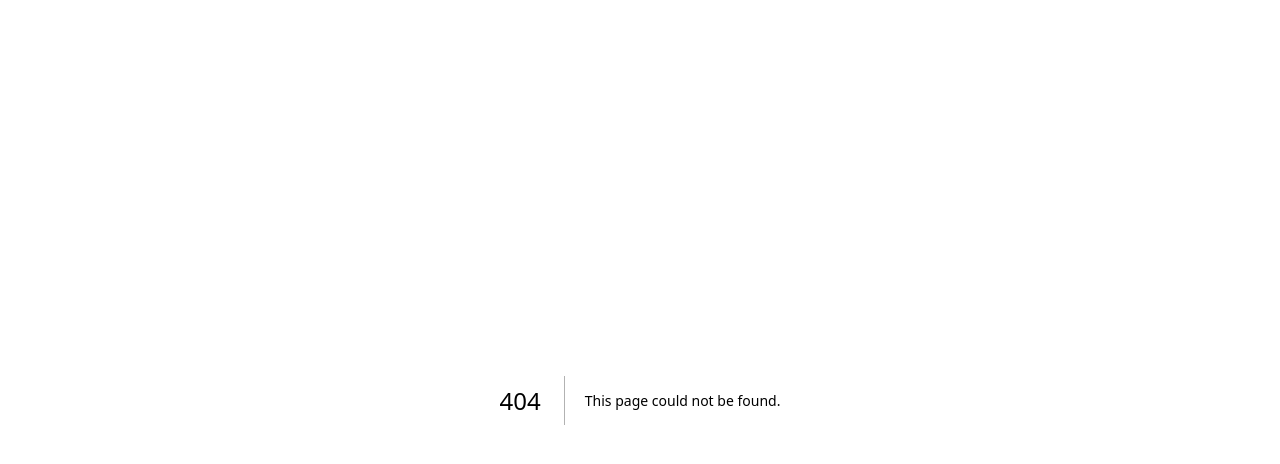
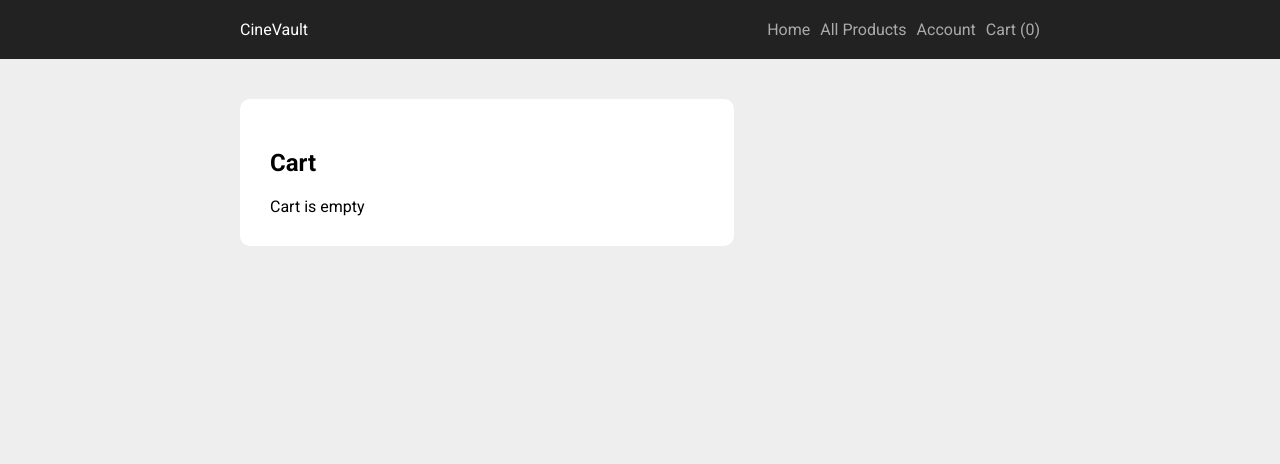
Before and after one commit to michaelvong/cinevault-front, a Next.js app: page /cart in a window 1280 px wide. Before the commit this address had no page. Shown: the top 464 px of the page. Built offline with nearby package versions, Linux system fonts and the light colour scheme.

Commit message:
added cart page, display cart info and user input

```diff
--- /dev/null
+++ b/pages/cart.js
@@ -0,0 +1,176 @@
+import { CartContext } from "@/components/CartContext";
+import Center from "@/components/Center";
+import Header from "@/components/Header";
+import Input from "@/components/Input";
+import PrimaryBtn from "@/components/PrimaryBtn";
+import Table from "@/components/Table";
+import axios from "axios";
+import { useContext, useEffect, useState } from "react";
+import styled from "styled-components";
+
+const ColumnsWrapper = styled.div`
+    display: grid;
+    grid-template-columns: 1.3fr .7fr;
+    gap: 40px;
+    margin-top: 40px;
+
+`;
+
+const Box = styled.div`
+    background-color: #fff;
+    border-radius: 10px;
+    padding: 30px;
+
+`;
+
+const ProductInfoCell = styled.td`
+    padding: 10px;
+
+`;
+
+const ProductImageBox = styled.div`
+    width: 100px;
+    height: 100px;
+    padding: 10px;
+    border: 1px solid rgba(0,0,0,.1);
+    display: flex;
+    align-items: center;
+    justify-content: center;
+    border-radius: 10px;
+    img{
+        max-width: 80px;
+        max-height: 80px;
+    }
+`;
+
+const TruncatedTitle = styled.div`
+    width: 15ch;
+    overflow: hidden;
+    white-space: nowrap;
+    text-overflow: ellipsis;
+`
+const QuantityLabel = styled.span`
+    padding: 0 3px;
+`
+
+const CityHolder = styled.div`
+    display: flex;
+    gap: 5px;
+`;
+
+export default function Cart(){
+    const {cartProducts, addProduct, removeProduct} = useContext(CartContext);
+    const [products, setProducts] = useState([]);
+    const [name, setName] = useState('');
+    const [email, setEmail] = useState('');
+    const [city, setCity] = useState('');
+    const [postalCode, setPostalCode] = useState('');
+    const [address, setAddress] = useState('');
+    const [country, setCountry] = useState('');
+
+    useEffect(() => {
+        if(cartProducts.length > 0){
+            axios.post('/api/cart', {ids: cartProducts}).then(res => {
+                setProducts(res.data);
+            })
+        }
+    }, [cartProducts]);
+
+    function incrementProd(id){
+        addProduct(id);
+    };
+
+    function decrementProd(id){
+        removeProduct(id);
+    };
+
+    let total = 0;
+    for (const prodId of cartProducts){
+        const price = products.find(p => p._id === prodId)?.price || 0;
+        total += price;
+    }
+    return(
+        <>
+            <Header/>
+            <Center>
+               <ColumnsWrapper>
+                    <Box>
+                        <h2>
+                            Cart
+                        </h2>
+                        {!cartProducts?.length && (
+                            <div>
+                                Cart is empty
+                            </div>
+                        )}
+                        {cartProducts?.length > 0 &&(
+                            <Table>
+                                <thead>
+                                    <tr>
+                                        <th>Product</th>
+                                        <th>Quantity</th>
+                                        <th>Price</th>
+                                    </tr>
+                                </thead>
+                                <tbody>
+                                    {products.map((prod, index) => (
+                                        <tr key={index}>
+                                            <ProductInfoCell>
+                                                <ProductImageBox>
+                                                    <img src = {prod.image[0]} alt="" />
+                                                </ProductImageBox>
+                                                <TruncatedTitle>
+                                                    {prod.title}
+                                                </TruncatedTitle>
+                                            </ProductInfoCell>
+                                            <td>
+
+                                                <PrimaryBtn onClick = {() => decrementProd(prod._id)} cart>-</PrimaryBtn>
+                                                <QuantityLabel>
+                                                    {cartProducts.filter(id => id === prod._id).length}
+                                                </QuantityLabel>
+                                                <PrimaryBtn onClick = {() => incrementProd(prod._id)}cart>+</PrimaryBtn>
+                                            </td>
+                                            <td>
+                                                ${cartProducts.filter(id => id === prod._id).length*prod.price}
+                                            </td>
+                                        </tr>
+                                    ))}
+                                    <tr>
+                                        <td></td>
+                                        <td></td>
+                                        <td>
+                                            ${total}
+                                        </td>
+                                    </tr>
+                                </tbody>
+                            </Table>
+                        )}
+                    </Box>
+                    {!!cartProducts?.length && (
+                       <Box>
+                            <h2>
+                                Order Information
+                            </h2>
+                            <form method="post" action="/api/checkout">
+                                <Input type="text" placeholder="Name" value={name} name="name" onChange={ev => setName(ev.target.value)}/>
+                                <Input type="text" placeholder="Email" value={email} name="email" onChange={ev => setEmail(ev.target.value)}/>
+                                <Input type="text" placeholder="Street Address" value={address} name="address" onChange={ev => setAddress(ev.target.value)}/>
+                                <CityHolder>
+                                    <Input type="text" placeholder="City" value={city} name="city" onChange={ev => setCity(ev.target.value)}/>
+                                    <Input type="text" placeholder="Postal Code" value={postalCode} name="postalCode" onChange={ev => setPostalCode(ev.target.value)}/>
+                                </CityHolder>
+                                <Input type="text" placeholder="Country" value={country} name="country" onChange={ev => setCountry(ev.target.value)}/>
+                                <PrimaryBtn type="submit" black primary block>
+                                    Continue to pay
+                                </PrimaryBtn>
+                            </form>
+                        </Box>
+                    )}
+
+                </ColumnsWrapper>
+            </Center>
+
+        </>
+    );
+};
```
